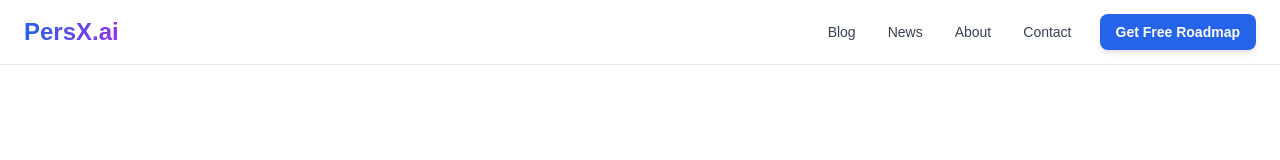
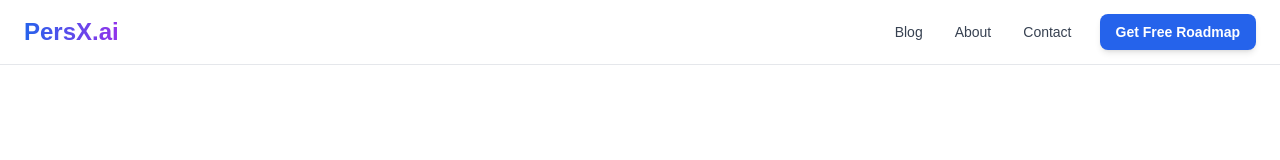
Before and after one commit to persx/persx, a Next.js app: page / in a window 1280 px wide. Shown: the top 160 px of the page. Built offline with nearby package versions, Linux system fonts and the light colour scheme.

Commit message:
Hide News link from header navigation
🤖 Generated with [Claude Code](https://claude.com/claude-code)

Co-Authored-By: Claude <noreply@anthropic.com>

```diff
--- a/components/Header.tsx
+++ b/components/Header.tsx
@@ -8,7 +8,6 @@ export default function Header() {
 
   const navItems = [
     { name: "Blog", path: "/blog" },
-    { name: "News", path: "/news" },
     { name: "About", path: "/about" },
     { name: "Contact", path: "/contact" },
   ];
```
